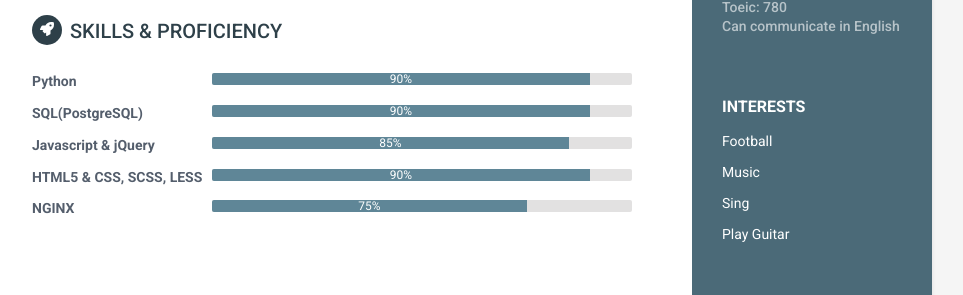
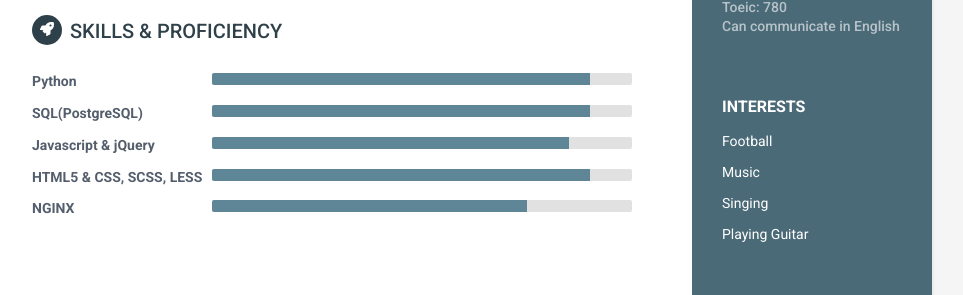
Before and after one commit to locnt1195/locnt-cv, a plain HTML site: page index.html in a window 1280 px wide. Shown: the part 891-1186 px from the top of the page, without its empty margins (188-1151 px from the left). Drawn offline with Linux system fonts and the light colour scheme.

Commit message:
Adjust Skill

```diff
--- a/index.html
+++ b/index.html
@@ -64,8 +64,8 @@
                 <ul class="list-unstyled interests-list">
                     <li>Football</li>
                     <li>Music</li>
-                    <li>Sing</li>
-                    <li>Play Guitar</li>
+                    <li>Singing</li>
+                    <li>Playing Guitar</li>
                 </ul>
             </div><!--//interests-->
 
@@ -83,20 +83,6 @@
 
             <section class="section experiences-section">
                 <h2 class="section-title"><span class="icon-holder"><i class="fas fa-briefcase"></i></span>Experiences</h2>
-
-                <!-- <div class="item">
-                    <div class="meta">
-                        <div class="upper-row">
-                            <h3 class="job-title">Staff</h3>
-                            <div class="time">09/2016 - 01/2017</div>
-                        </div>
-                        <div class="company">Talks Cafe(Shark Tank VN)</div>
-                    </div>
-                    <div class="details">
-                        <p>Work as waiter at Talks cafe. Use 100% English to chat with our customer and other staff. Present one topic every thursday and discuss about it.</p>
-                    </div>
-                </div> -->
-
                 <div class="item">
                     <div class="meta">
                         <div class="upper-row">
@@ -144,35 +130,35 @@
                     <div class="item">
                         <h3 class="level-title">Python</h3>
                         <div class="progress level-bar">
-						    <div class="progress-bar theme-progress-bar" role="progressbar" style="width: 90%" aria-valuenow="90" aria-valuemin="0" aria-valuemax="100">90%</div>
+						    <div class="progress-bar theme-progress-bar" role="progressbar" style="width: 90%" aria-valuenow="90" aria-valuemin="0" aria-valuemax="100"></div>
 						</div>
                     </div><!--//item-->
 
                     <div class="item">
                         <h3 class="level-title">SQL(PostgreSQL)</h3>
                         <div class="progress level-bar">
-						    <div class="progress-bar theme-progress-bar" role="progressbar" style="width: 90%" aria-valuenow="90" aria-valuemin="0" aria-valuemax="100">90%</div>
+						    <div class="progress-bar theme-progress-bar" role="progressbar" style="width: 90%" aria-valuenow="90" aria-valuemin="0" aria-valuemax="100"></div>
 						</div>
                     </div><!--//item-->
 
                     <div class="item">
                         <h3 class="level-title">Javascript &amp; jQuery</h3>
                         <div class="progress level-bar">
-						    <div class="progress-bar theme-progress-bar" role="progressbar" style="width: 85%" aria-valuenow="85" aria-valuemin="0" aria-valuemax="100">85%</div>
+						    <div class="progress-bar theme-progress-bar" role="progressbar" style="width: 85%" aria-valuenow="85" aria-valuemin="0" aria-valuemax="100"></div>
 						</div>
                     </div><!--//item-->
 
                     <div class="item">
                         <h3 class="level-title">HTML5 &amp; CSS, SCSS, LESS</h3>
                         <div class="progress level-bar">
-							    <div class="progress-bar theme-progress-bar" role="progressbar" style="width: 90%" aria-valuenow="90" aria-valuemin="0" aria-valuemax="100">90%</div>
+							    <div class="progress-bar theme-progress-bar" role="progressbar" style="width: 90%" aria-valuenow="90" aria-valuemin="0" aria-valuemax="100"></div>
 						</div>
                     </div><!--//item-->
 
                     <div class="item">
                         <h3 class="level-title">NGINX</h3>
                         <div class="progress level-bar">
-						    <div class="progress-bar theme-progress-bar" role="progressbar" style="width: 75%" aria-valuenow="75" aria-valuemin="0" aria-valuemax="100">75%</div>
+						    <div class="progress-bar theme-progress-bar" role="progressbar" style="width: 75%" aria-valuenow="75" aria-valuemin="0" aria-valuemax="100"></div>
 						</div>
                     </div><!--//item-->
 
```
